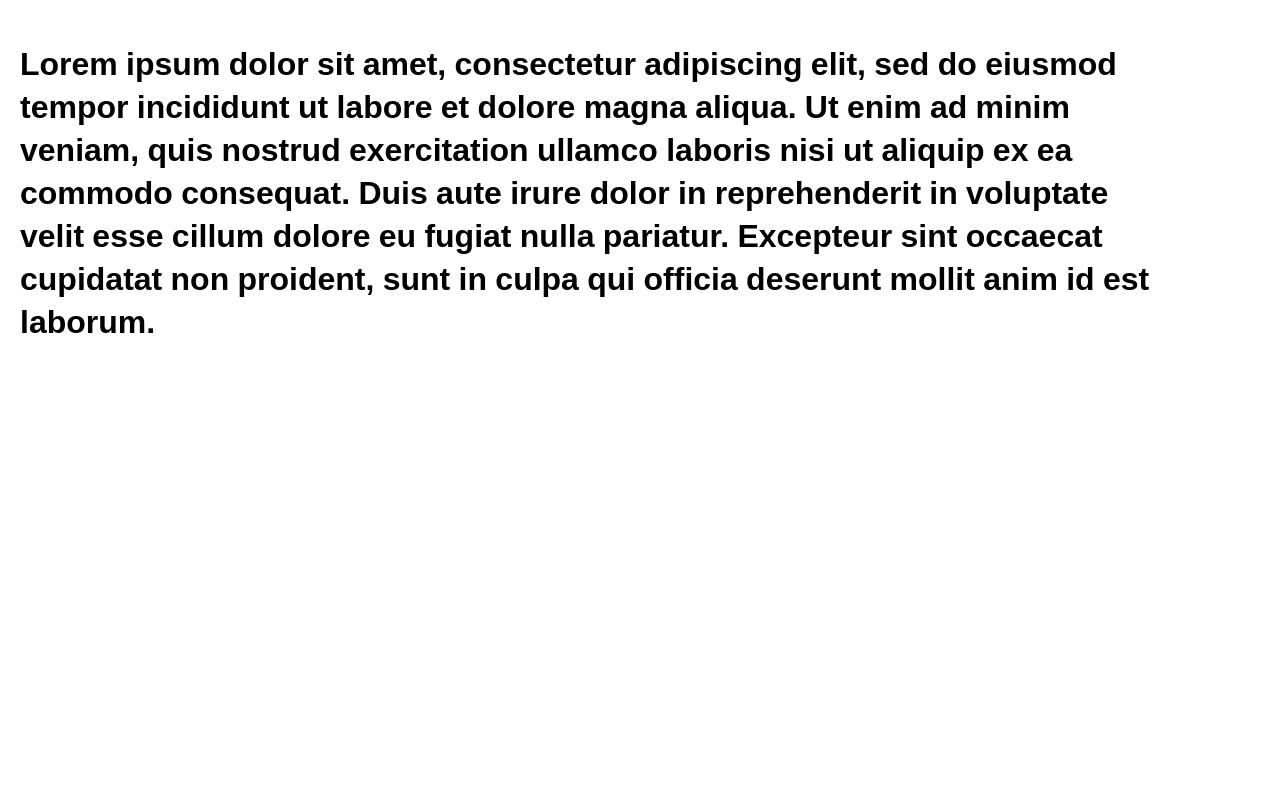
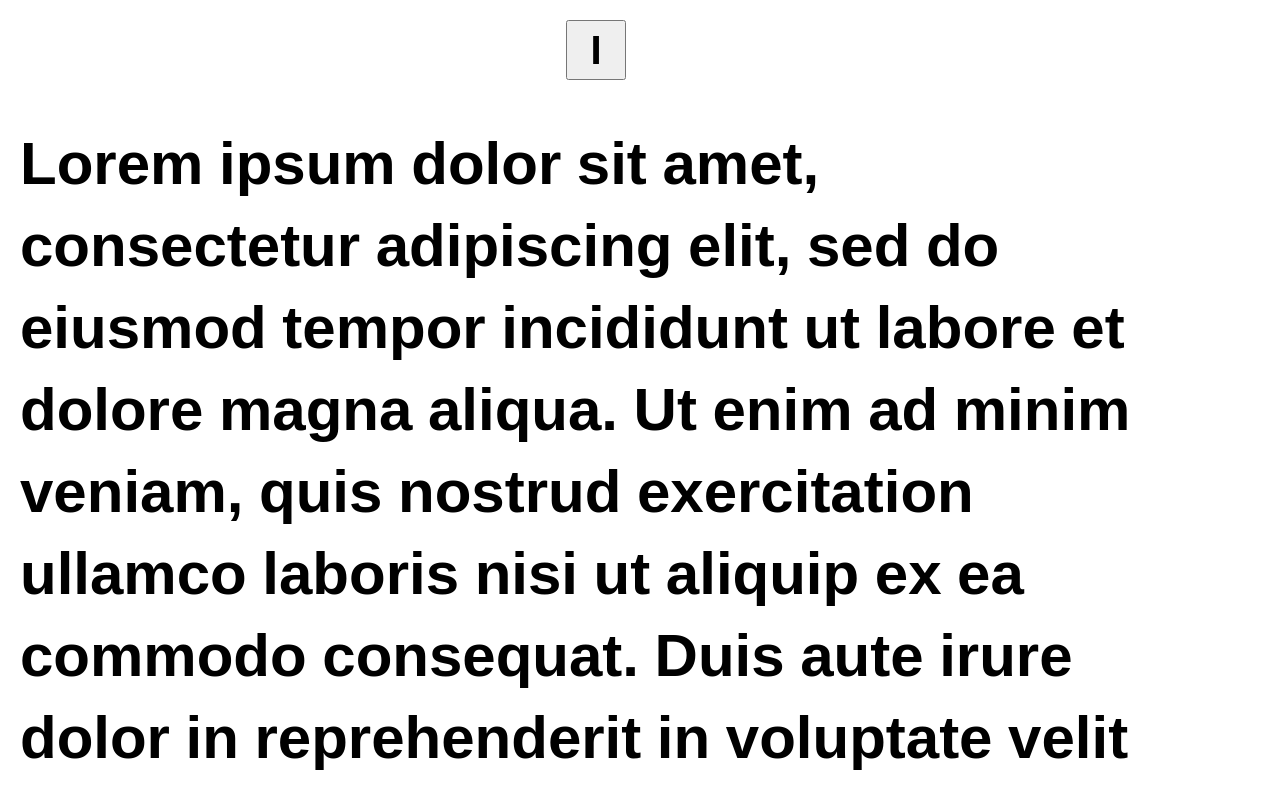
Before and after one commit to MironRibkin/TMS-homework-react, a React (Create React App) app: page / in a window 1280 px wide. Shown: the top 795 px of the page. Built offline with nearby package versions, Linux system fonts and the light colour scheme.

Commit message:
Cursive-text

```diff
--- a/src/Cursive-text.js
+++ b/src/Cursive-text.js
@@ -2,6 +2,8 @@ import React, {useState} from "react";
 
 export const ItalicText = (props) => {
     const [done, setDone] = useState(props.done);
+    const [toggle, setToggle] = useState(false)
+    const [pos, setPos] = useState({x: 0, y: 0});
     const toggleCheckbox = () => {
         setDone(prev => !prev)
     }
@@ -9,16 +11,50 @@ export const ItalicText = (props) => {
     const style = {
         display: 'flex',
         alignItems: 'center',
+        flexDirection: 'column',
         width: '90%',
         height: '90%',
-        fontsize: '60px',
+        fontSize: '30px',
         fontWeight: '600',
-        cursor: 'pointer',
         margin: '20px',
     }
 
+    const ButtonStyle = {
+        width: "60px",
+        height: "60px",
+        fontSize: '40px',
+        fontWeight: '600',
+        cursor: 'pointer',
+        position:'relative'
+    }
+
+    const divStyle = {
+        position: 'absolute',
+        padding: '10px',
+        backgroundColor:'#ff00ff',
+        width: 'fit-content',
+        height: 'fit-content',
+        fontSize:'15px',
+        display: toggle ? 'block' : 'none',
+        top: `${pos.y + 5}px`,
+        left: `${pos.x + 2}px`
+    }
+
+    const onMouseOver = e => {
+        setToggle(true);
+        setPos({x:e.clientX, y: e.clientY})
+    }
+
+    const onMouseLeave = () => {
+        setToggle(false)
+    }
+
     return (
-        <div style={style} onClick={toggleCheckbox}>
+        <div style={style}>
+            <button style={ButtonStyle} onClick={toggleCheckbox} onMouseOver={(e) => onMouseOver(e)} onMouseLeave={onMouseLeave}>I</button>
+            <div style={divStyle}>
+                Cursive
+            </div>
             <h1 className='text' style={{fontFamily: done ? 'none' : 'Noto Sans Old Italic, sans-serif'}}>
                 {props.text}
             </h1>
```
